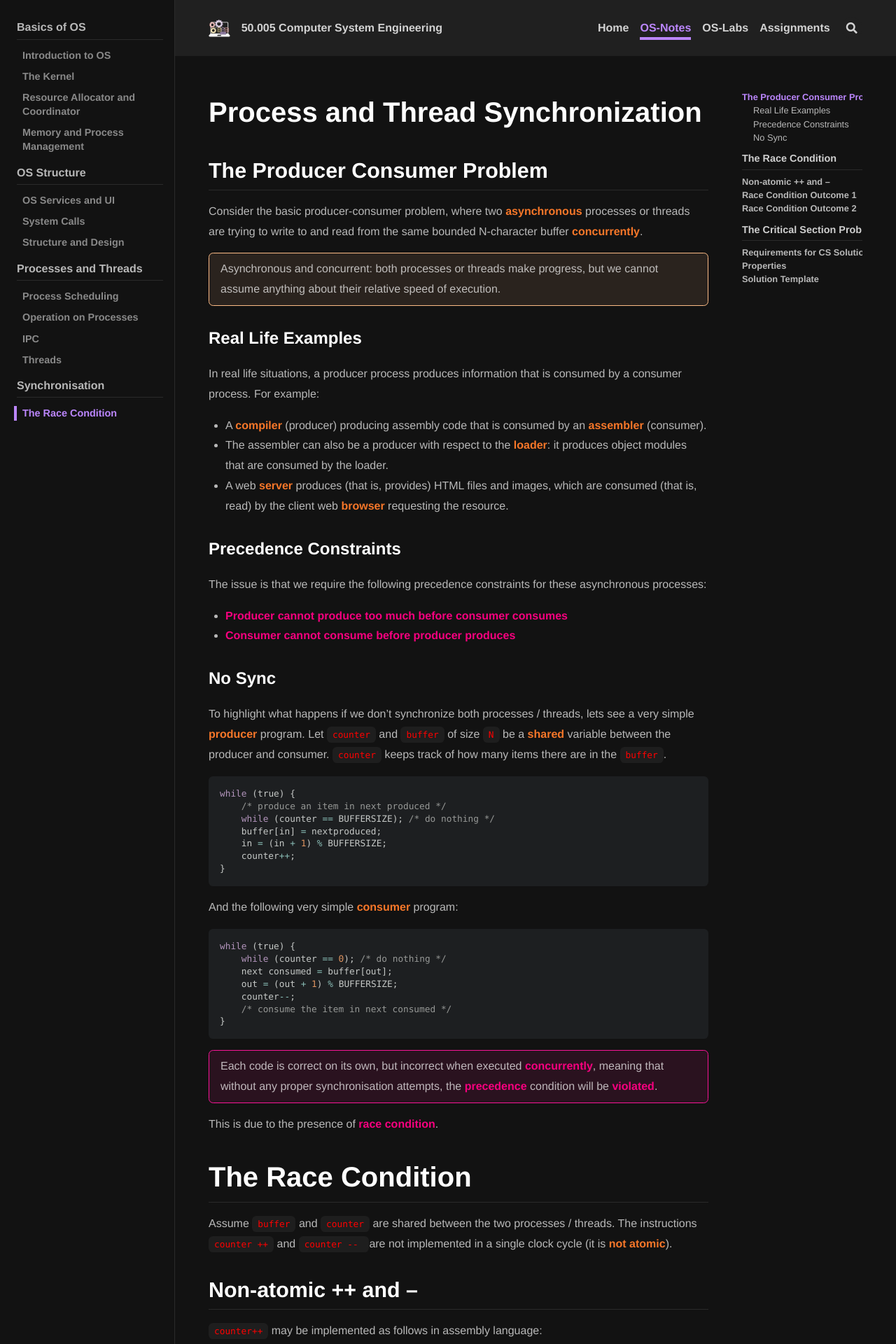
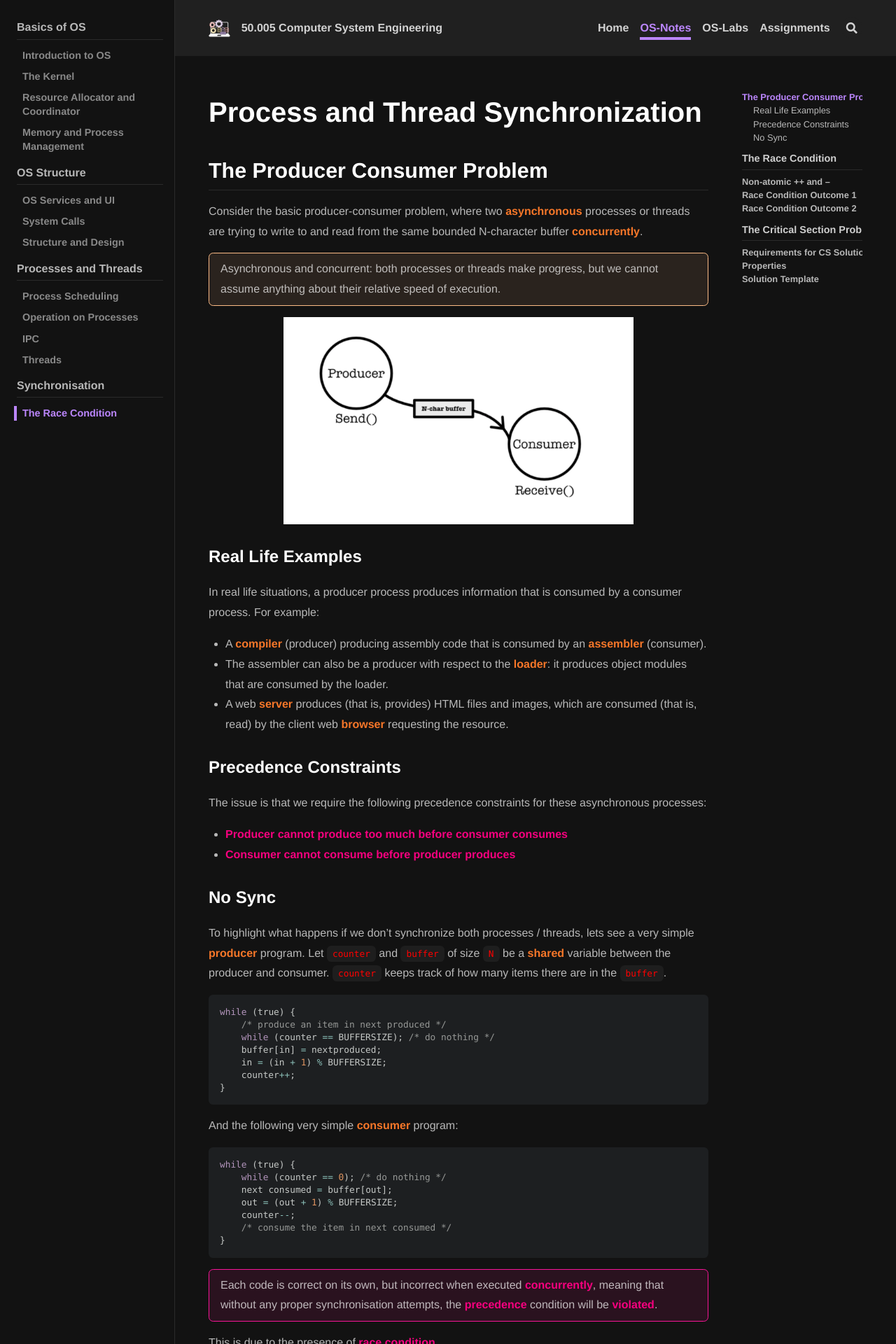
Before and after one commit to natalieagus/50005-2023, a Jekyll site: the page built from _os_notes/week4-1_Synchronization.md, in a window 1280 px wide. Shown: the top 1920 px of the page at 70% size. Built offline with Jekyll 4.4.1, drawn with Linux system fonts in a browser that asks for light colours; nearby versions of some CDN libraries; some of the changed text lies outside the part shown.

Commit message:
feat: add pic on 4-1

```diff
--- a/_os_notes/week-4-1_Synchronization.md
+++ b/_os_notes/week4-1_Synchronization.md
@@ -19,6 +19,9 @@ Consider the basic producer-consumer problem, where two <span style="color:#f777
 
 Asynchronous and concurrent: both processes or threads make progress, but we cannot assume anything about their relative speed of execution.
 {:.warning}
+
+<img src="/50005/assets/images/week4/1.png"  class="center_seventy"/>
+
 
 ### Real Life Examples
 In real life situations, a producer process produces information that is consumed by a consumer process. For example:
```
Also changed, not shown: assets/images/week4/1.png (added).
